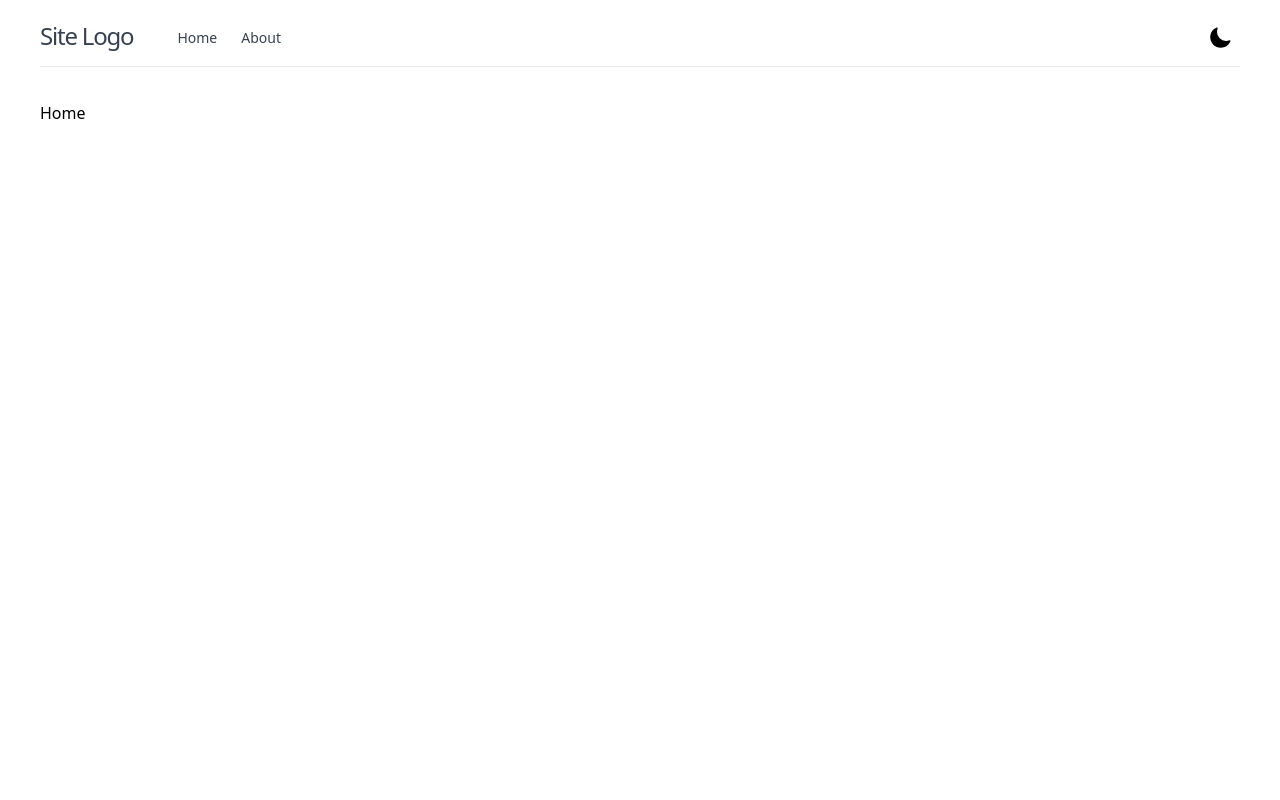
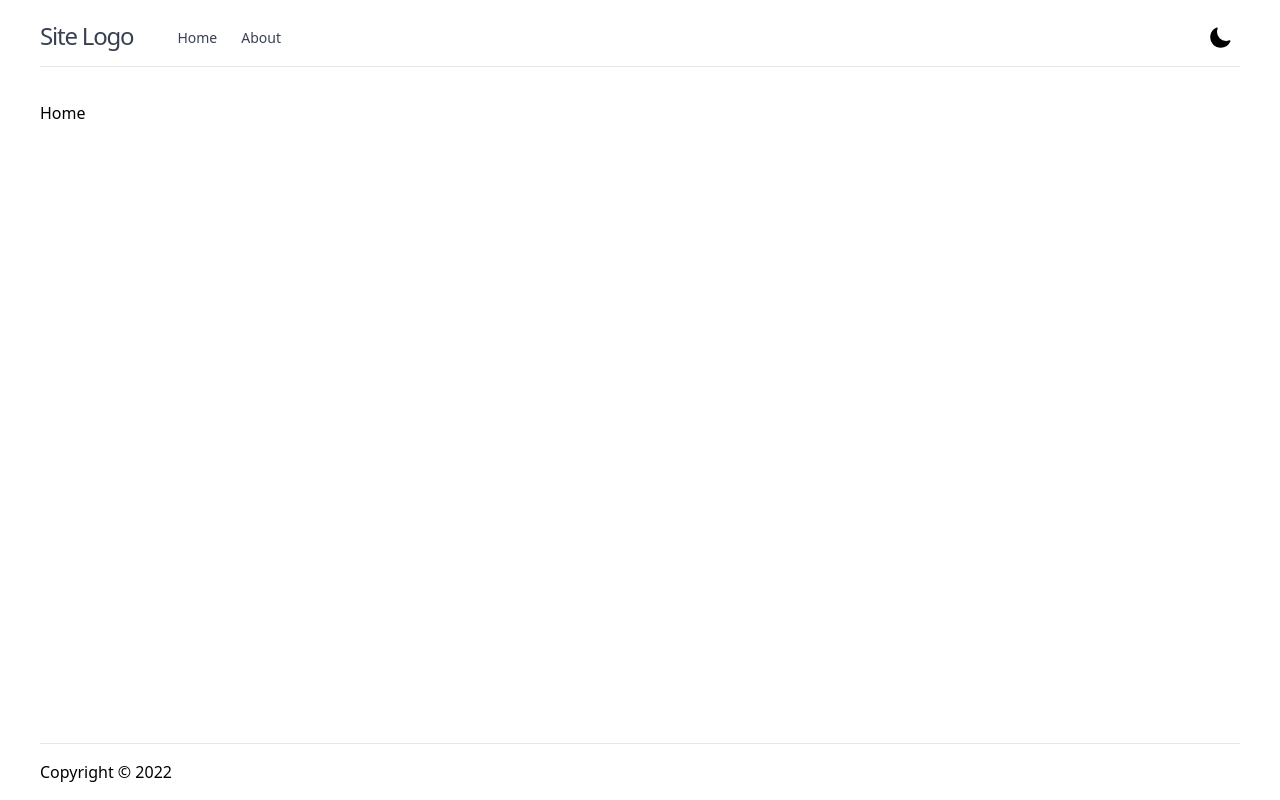
Before and after one commit to RichardHpa/Pokemon-TCG, a React (Create React App) app: page /#/ in a window 1280 px wide. Built offline with nearby package versions, Linux system fonts and the light colour scheme.

Commit message:
added footer into site

```diff
--- a/src/App.tsx
+++ b/src/App.tsx
@@ -1,10 +1,11 @@
 import { Routes, Route } from 'react-router-dom'
 
 import { Navbar } from 'components/Navbar'
+import { Footer } from 'components/Footer'
 
 function App() {
   return (
-    <div className='bg-white dark:bg-gray-900 text-black dark:text-gray-200 min-h-screen'>
+    <div className='bg-white dark:bg-gray-900 text-black dark:text-gray-200 min-h-screen flex flex-col'>
       <Navbar />
       <div className='container mx-auto py-6'>
         <Routes>
@@ -13,6 +14,7 @@ function App() {
           <Route path='*' element={<>404</>} />
         </Routes>
       </div>
+      <Footer />
     </div>
   )
 }
--- /dev/null
+++ b/src/components/Footer/Footer.tsx
@@ -0,0 +1,18 @@
+function Copyright() {
+  return (
+    <p>
+      {'Copyright © '}
+      {new Date().getFullYear()}
+    </p>
+  )
+}
+
+export const Footer = () => {
+  return (
+    <footer className='px-2 sm:px-4 mt-auto'>
+      <div className='container mx-auto border-t py-4'>
+        <Copyright />
+      </div>
+    </footer>
+  )
+}
--- /dev/null
+++ b/src/components/Footer/index.ts
@@ -0,0 +1 @@
+export { Footer } from './Footer'
--- a/src/components/Navbar/Navbar.tsx
+++ b/src/components/Navbar/Navbar.tsx
@@ -4,7 +4,7 @@ import { Link } from 'react-router-dom'
 
 export const Navbar = () => {
   return (
-    <nav className='bg-white border-gray-200 px-2 sm:px-4 py-2.5 rounded dark:bg-gray-900 '>
+    <nav className='border-gray-200 px-2 sm:px-4 py-2.5'>
       <div className='container flex flex-wrap justify-between items-center mx-auto border-b py-2'>
         <div className='flex'>
           <Link
```
Also changed, not shown: 2 other files (tests, documents, lock files or other folders).
